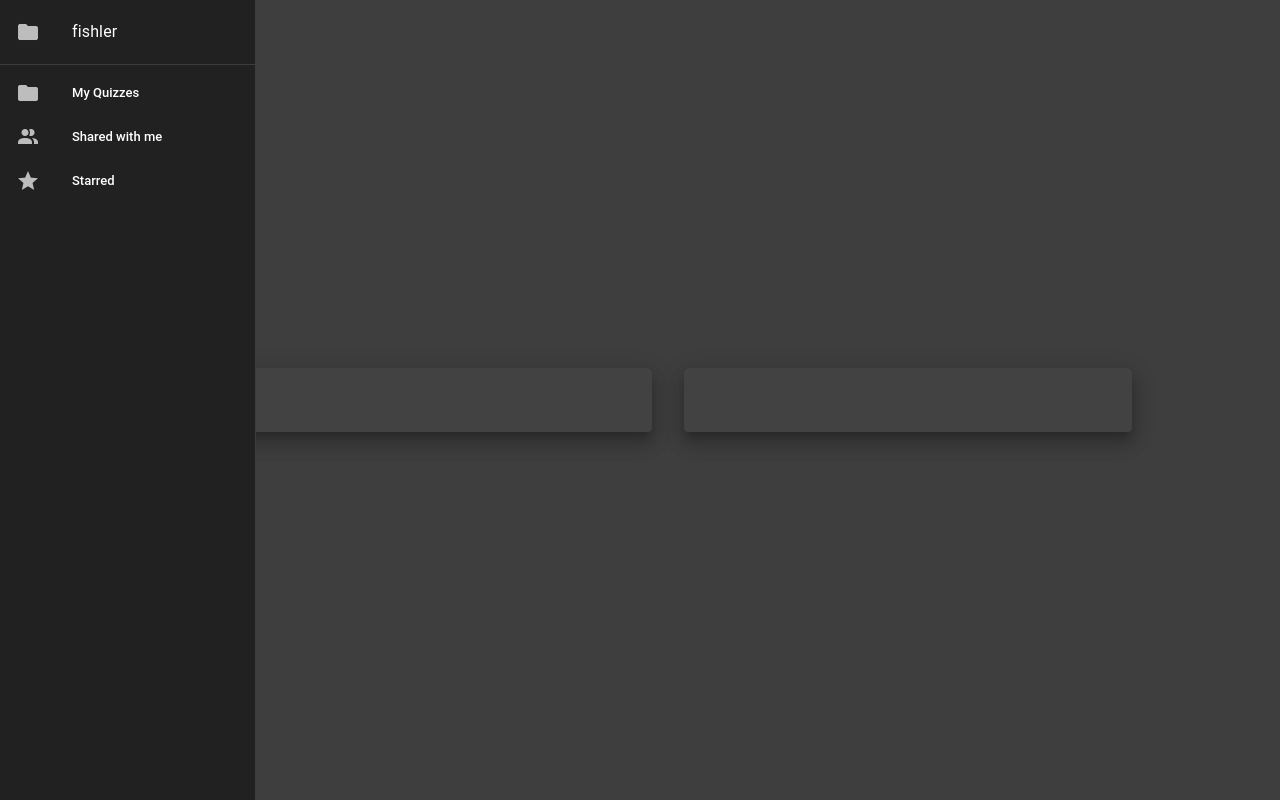
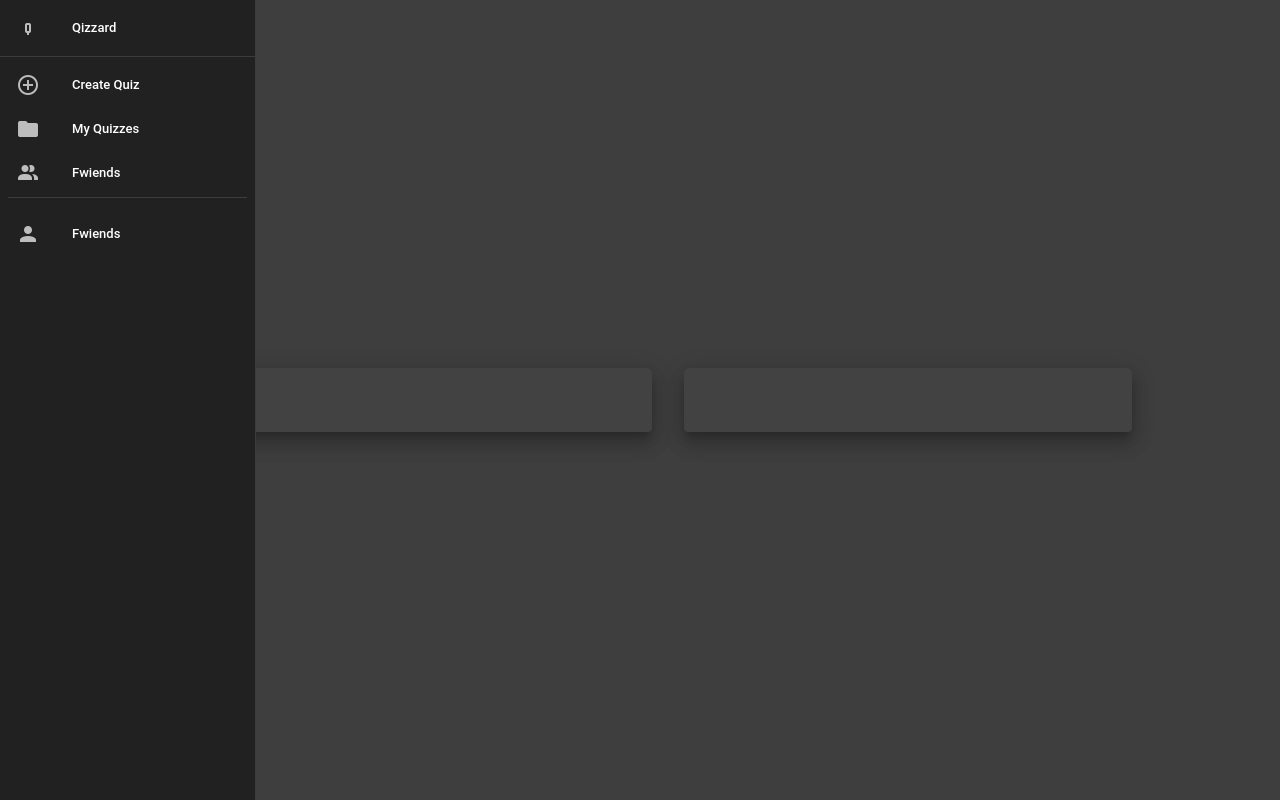
Before and after one commit to JAM3333/Quizzard, a Vue app in the folder Quizzard/: page /home in a window 1280 px wide. Built offline with nearby package versions, Linux system fonts and the light colour scheme.

Commit message:
Update Navbar.vue

```diff
--- a/Quizzard/src/components/Navbar.vue
+++ b/Quizzard/src/components/Navbar.vue
@@ -3,19 +3,24 @@
         expand-on-hover
         rail
       >
-        <v-list>
+        <v-list density="compact" nav>
           <v-list-item
-            prepend-icon="mdi-folder"
-            title= "fishler"
+            prepend-icon="mdi-alpha-q"
+            title= "Qizzard"
           ></v-list-item>
         </v-list>
 
         <v-divider></v-divider>
 
         <v-list density="compact" nav>
-          <v-list-item prepend-icon="mdi-folder" title="My Quizzes" value="myfiles"></v-list-item>
-          <v-list-item prepend-icon="mdi-account-multiple" title="Shared with me" value="shared"></v-list-item>
-          <v-list-item prepend-icon="mdi-star" title="Starred" value="starred"></v-list-item>
+          <v-list-item prepend-icon="mdi-plus-circle-outline" title="Create Quiz" value="CreateQuiz"></v-list-item>
+          <v-list-item prepend-icon="mdi-folder" title="My Quizzes" value="myQuiz"></v-list-item>
+          <v-list-item prepend-icon="mdi-account-multiple" title="Fwiends" value="friends"></v-list-item>
+          <v-divider></v-divider>
+        </v-list>
+        <v-list density="compact" nav class="align-end">
+          <v-list-item prepend-icon="mdi-account" title="Fwiends" class="align-end"></v-list-item>
+        <!-- Website for icons: https://pictogrammers.com/library/mdi/ -->
         </v-list>
       </v-navigation-drawer>
 
```
